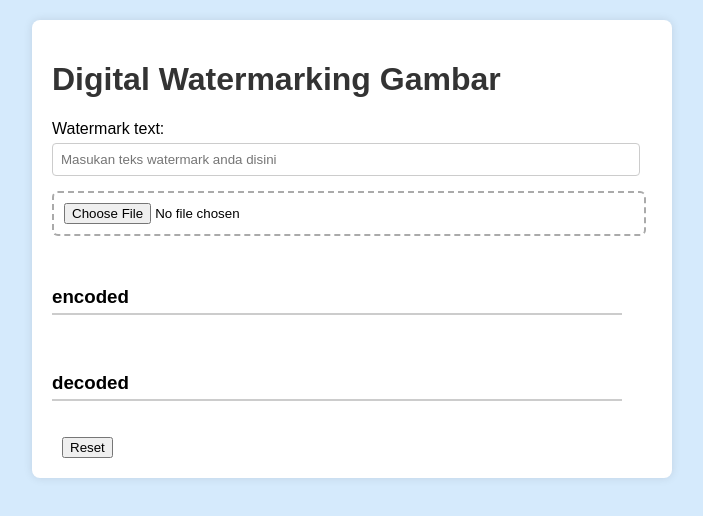
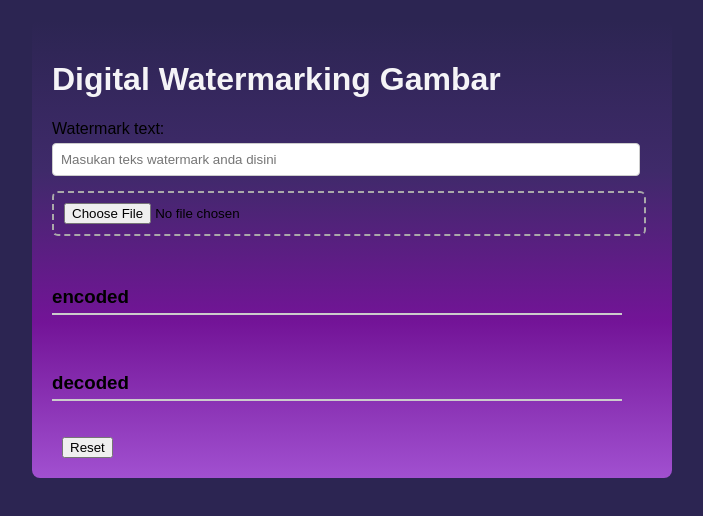
Before and after one commit to Ardhandms/Digital_watermarking, a website built with Vite: page index.html in a window 1280 px wide. Shown: the whole page, without its empty margins (288-991 px from the left). Built offline with nearby package versions, Linux system fonts and the light colour scheme; files whose address does not match are found by name; what @anpanman/opencv_ts would draw is missing.

Commit message:
Update style.css

```diff
--- a/src/style.css
+++ b/src/style.css
@@ -1,21 +1,27 @@
 body {
-  font-family: Arial, sans-serif;
-  background-color: #d5eafc;
   margin: 0;
   padding: 0;
+  background-color: #2c2552;
+  font-family: Arial, sans-serif;
+  background: url('ungu.jpg') ;
+  overflow: auto;
+  overflow-x: hidden;
+  background-color: #2c2552;
+  background-size: cover;
+  background-position: center;
+
 }
 
 #app_container {
   max-width: 600px;
-  margin: 20px auto;
-  background-color: #fff;
+  margin: 20px auto;background: linear-gradient(to bottom, #2c2552 0%, #3f2a6a 33%, #8310a7d0 66%, #a150d0 100%);
   padding: 20px;
   border-radius: 8px;
-  box-shadow: 0 0 10px rgba(0, 0, 0, 0.1);
+  box-shadow: 10 10 15 5px rgba(0, 0, 0, 0.1);
 }
 
 h1 {
-  color: #333;
+  color: #fffffff3;
 }
 
 input[type="text"] {
```
